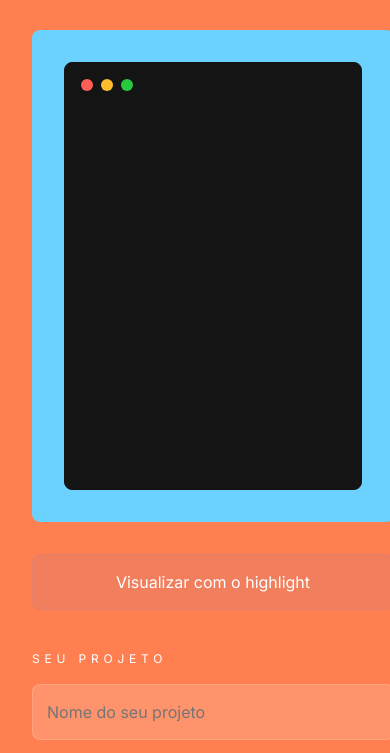
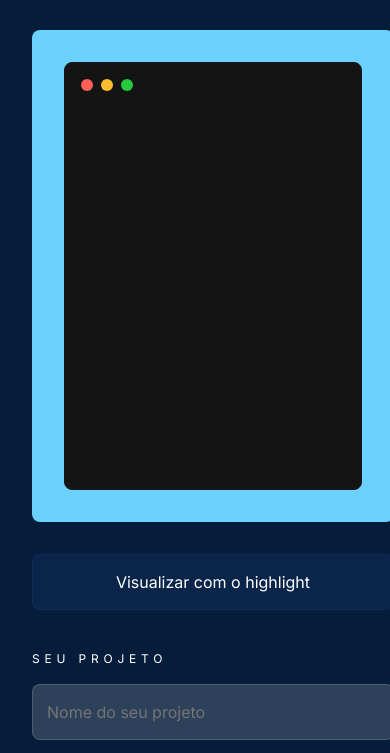
Before and after one commit to ffsf-filho/challengens-aluradev, a plain HTML site: page index.html in a window 390 px wide. Shown: the part 82-835 px from the top of the page. Drawn offline with Linux system fonts and the light colour scheme.

Commit message:
Feito ajuste na responsividade das telas3

```diff
--- a/styles/index_reponsivo.css
+++ b/styles/index_reponsivo.css
@@ -2,7 +2,6 @@
   main{
     height: 1066px;
     overflow-y: scroll;
-    background-color: burlywood;
   }
 
   header {
@@ -157,7 +156,6 @@
   main{
     height: 1066px;
     overflow-y: scroll;
-    background-color:rgb(243, 20, 124);
   }
 
   header {
@@ -310,9 +308,8 @@
 
 @media screen and (max-width: 768px){
   main{
-    max-height: 1248px;
+    height: 1248px;
     overflow-y: scroll;
-    background-color: coral;
   }
 
   header {
```
